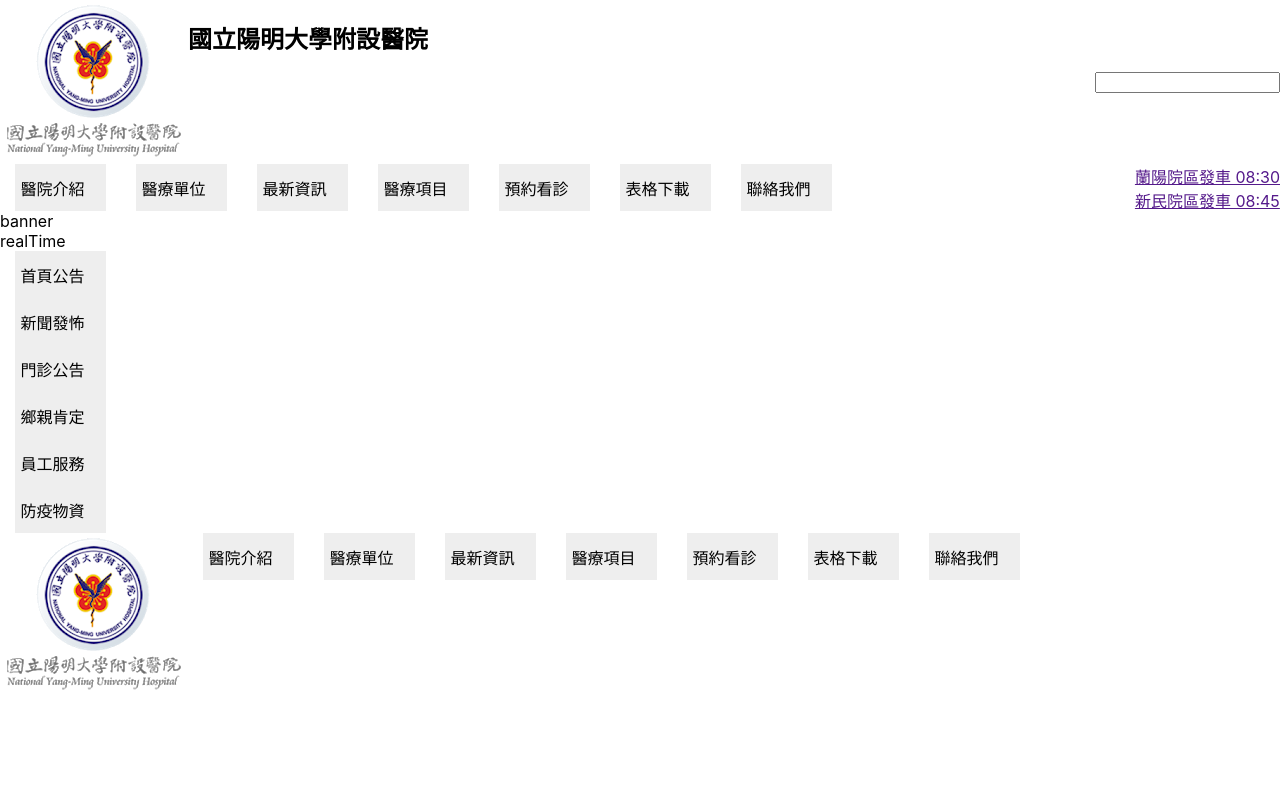
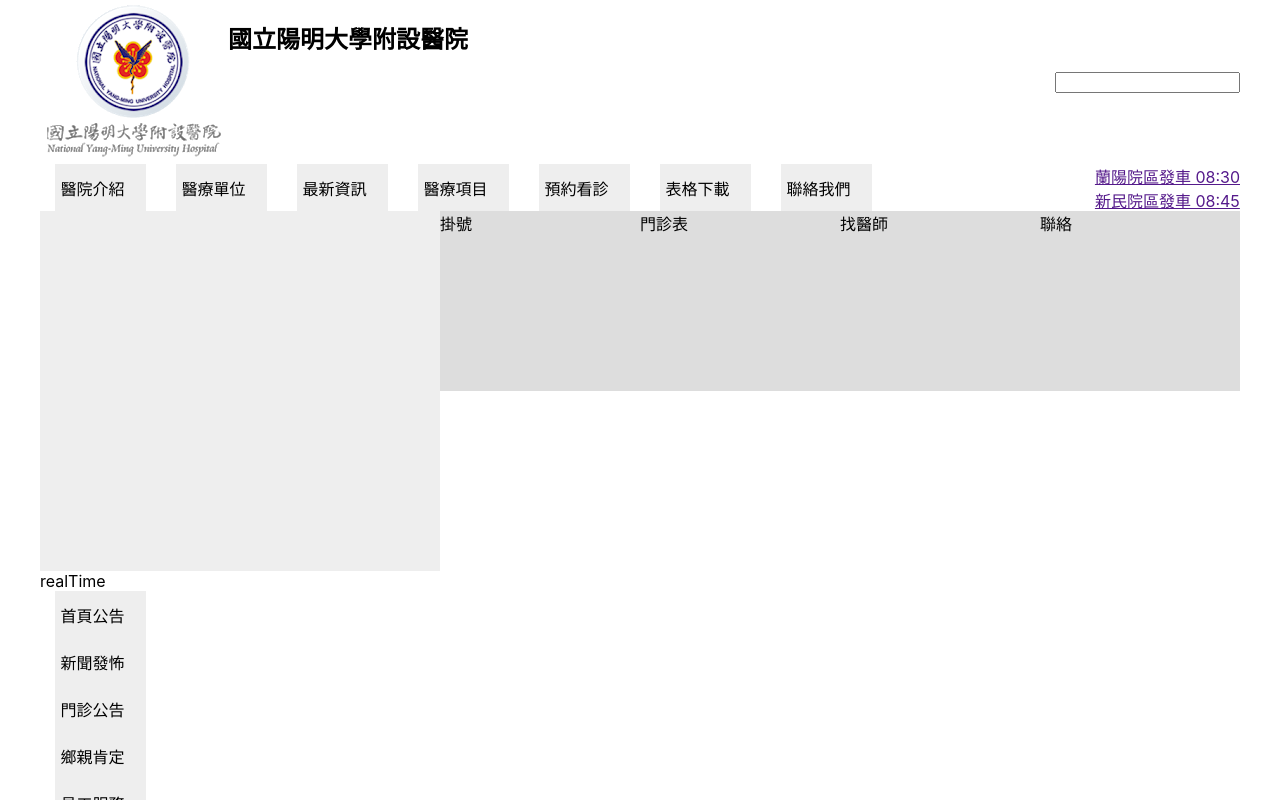
Before and after one commit to sasie59/ymuh, a React (Create React App) app: page / in a window 1280 px wide. Shown: the top 800 px of the page. Built offline with nearby package versions, Linux system fonts and the light colour scheme.

Commit message:
BannerBlock first step

```diff
--- a/src/App.js
+++ b/src/App.js
@@ -5,7 +5,7 @@
 import RealTime from './components/RealTimeBlock';
 import News from './components/NewsBlock';
 import Footer from './components/FooterBlock';
-
+import './App.scss';
 function App() {
   return (
     <div className="App">
--- /dev/null
+++ b/src/App.scss
@@ -0,0 +1,5 @@
+.App {
+  width: 1200px;
+  height: 1288px;
+  margin: 0 auto;
+}
--- /dev/null
+++ b/src/components/BannerBlock/components/GridBlock/index.js
@@ -0,0 +1,9 @@
+import React from 'react';
+import './style.scss';
+export default function GridBlock(props) {
+  return (
+    <div className='GridBlock'>
+      {props.children}
+    </div>
+  )
+}
--- /dev/null
+++ b/src/components/BannerBlock/components/GridBlock/style.scss
@@ -0,0 +1,5 @@
+.GridBlock {
+  width: 200px;
+  height: 180px;
+  background-color: #ddd;
+}
--- a/src/components/BannerBlock/index.js
+++ b/src/components/BannerBlock/index.js
@@ -1,10 +1,24 @@
-import React, { Component } from 'react'
+import React, { Component } from 'react';
+import Gird from './components/GridBlock';
+import './style.scss';
 
 export default class BannerBlock extends Component {
   render() {
     return (
-      <div>
-        banner
+      <div className='BannerBlock'>
+        <div className='carousel'>
+
+        </div>
+        <div className='fourSquareGrid'>
+          <Gird>掛號</Gird>
+          <Gird style={{
+            backgroundColor: '#ccc'
+          }}>門診表</Gird>
+          <Gird style={{
+            backgroundColor: '#ccc'
+          }}>找醫師</Gird>
+          <Gird>聯絡</Gird>
+        </div>
       </div>
     )
   }
--- a/src/components/BannerBlock/style.scss
+++ b/src/components/BannerBlock/style.scss
@@ -0,0 +1,20 @@
+.BannerBlock {
+  display: flex;
+  position: relative;
+  .carousel {
+    width: 400px;
+    height: 360px;
+    background-color: #eee;
+  }
+  .fourSquareGrid {
+    right: 0;
+    display: flex;
+    position: absolute;
+    .left, .right  {
+      .grid {
+        width: 200px;
+        height: 180px;
+      }
+    };
+  }
+}
```
